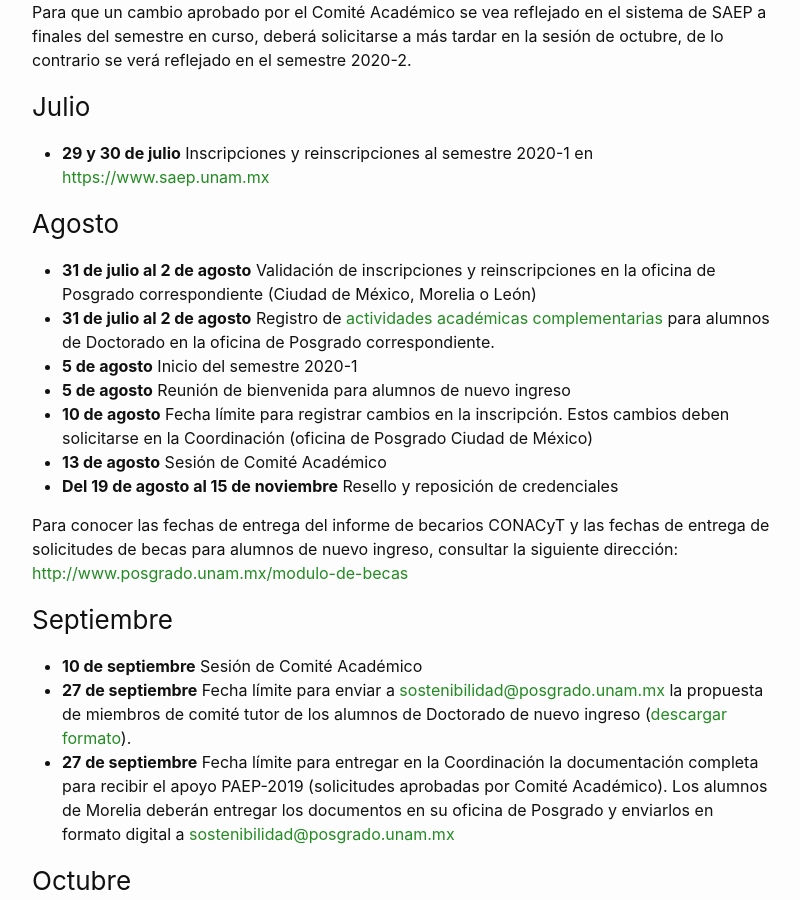
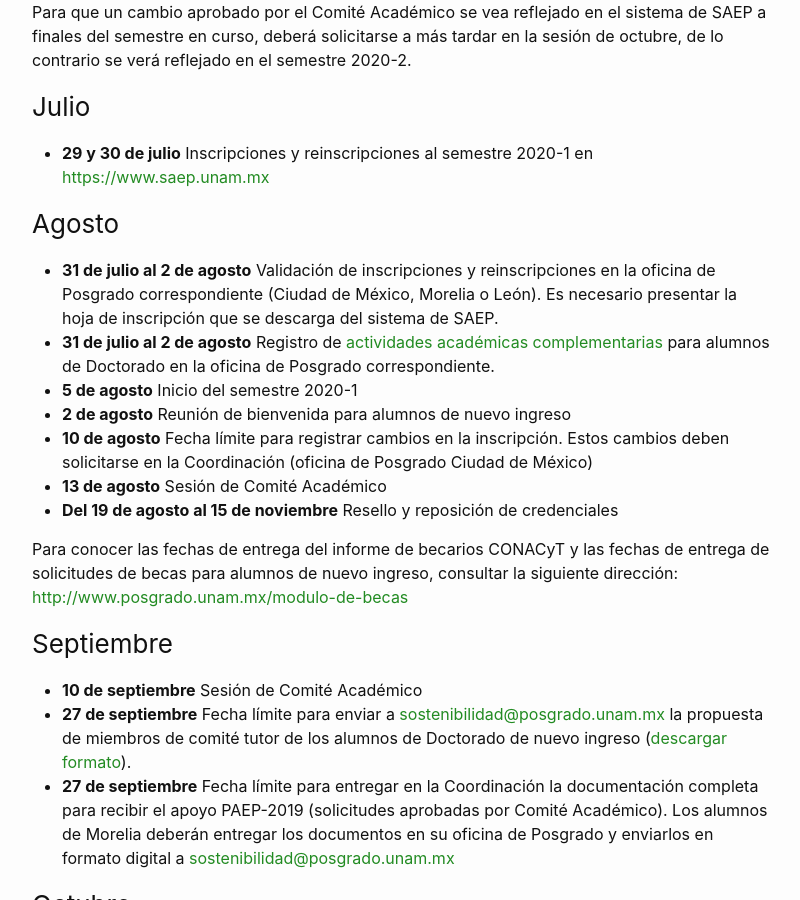
Before and after one commit to pcs-unam/pcs-unam.github.io, a Jekyll site: the page built from posgrado/calendario1.md, in a window 1280 px wide and 900 px high, scrolled down 414 px. Shown: the whole window, without its empty margins (238-1038 px from the left). Built offline with Jekyll 4.4.1, drawn with Linux system fonts in a browser that asks for light colours.

Commit message:
Se incluyó la indicación de presentar la hoja de inscripción para la validación.

```diff
--- a/posgrado/calendario1.md
+++ b/posgrado/calendario1.md
@@ -18,10 +18,10 @@ Para que un cambio aprobado por el Comité Académico se vea reflejado en el sis
 
 ### Agosto
 
- - **31 de julio al 2 de agosto** Validación de inscripciones y reinscripciones en la oficina de Posgrado correspondiente (Ciudad de México, Morelia o León)
+ - **31 de julio al 2 de agosto** Validación de inscripciones y reinscripciones en la oficina de Posgrado correspondiente (Ciudad de México, Morelia o León). Es necesario presentar la hoja de inscripción que se descarga del sistema de SAEP.
  - **31 de julio al 2 de agosto** Registro de [actividades académicas complementarias](/doctorado/actividades) para alumnos de Doctorado en la oficina de Posgrado correspondiente.
  - **5 de agosto** Inicio del semestre 2020-1
- - **5 de agosto** Reunión de bienvenida para alumnos de nuevo ingreso
+ - **2 de agosto** Reunión de bienvenida para alumnos de nuevo ingreso
  - **10 de agosto** Fecha límite para registrar cambios en la inscripción. Estos cambios deben solicitarse en la Coordinación (oficina de Posgrado Ciudad de México)
  - **13 de agosto** Sesión de Comité Académico
  - **Del 19 de agosto al 15 de noviembre** Resello y reposición de credenciales
```
